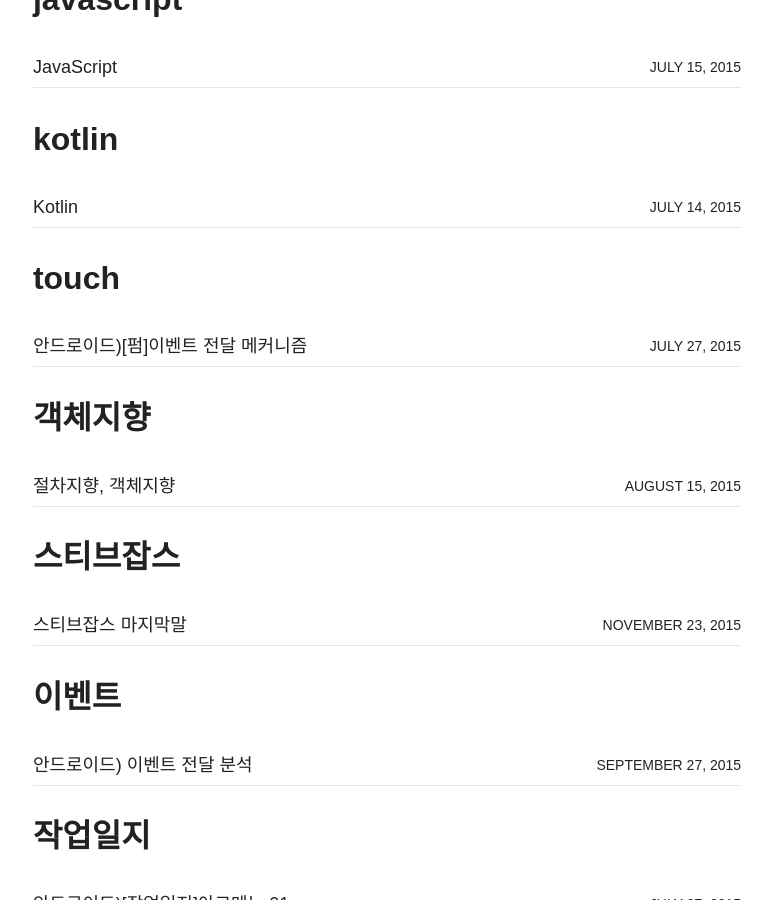
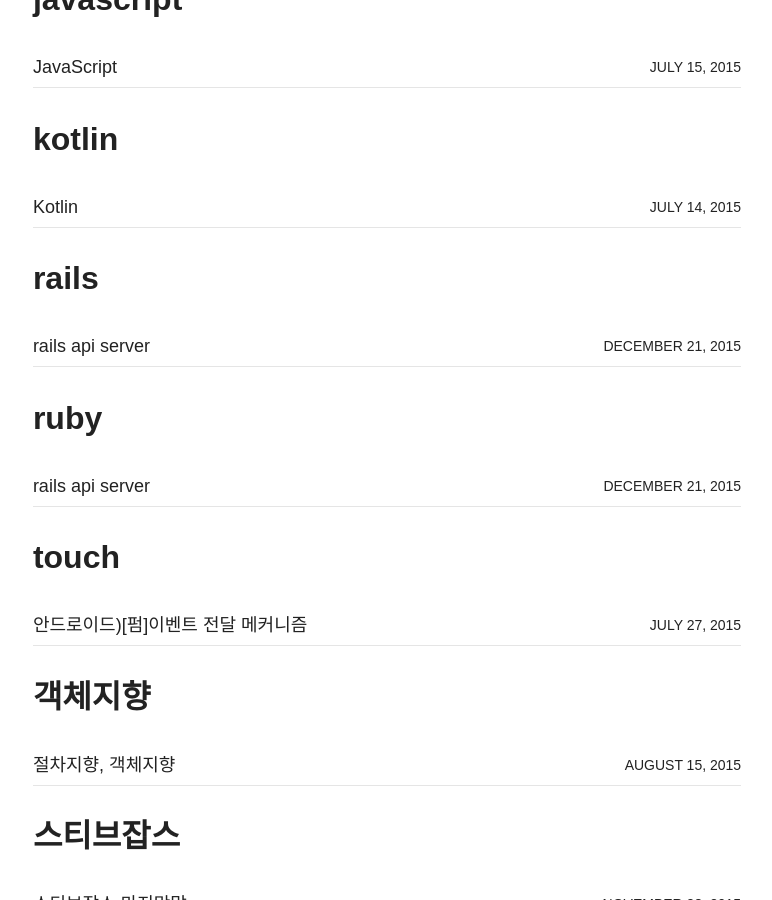
Before and after one commit to steadymoka/moka-a.github.io, a Jekyll site: the page built from tags/index.md, in a window 1280 px wide and 900 px high, scrolled down 2908 px. Shown: the whole window, without its empty margins (253-1025 px from the left). Built offline with Jekyll 4.4.1, drawn with Linux system fonts in a browser that asks for light colours; nearby versions of some CDN libraries; part of the change alters nothing that is shown.

Commit message:
Ruby adventCalendar posting

```diff
--- a/_config.yml
+++ b/_config.yml
@@ -27,6 +27,7 @@ kramdown:
 include: [".htaccess"]
 exclude: ["lib", "config.rb", "Capfile", "config", "log", "Rakefile", "Rakefile.rb", "tmp", "less", "*.sublime-project", "*.sublime-workspace", "test", "spec", "Gruntfile.js", "package.json", "node_modules", "Gemfile", "Gemfile.lock", "LICENSE", "README.md", "vendor"]
 
+disqus: moka
 
 # Site owner
 owner:
--- /dev/null
+++ b/_posts/blog/2015-12-20-adventcalendar.md
@@ -0,0 +1,80 @@
+---
+layout: post
+title: "rails api server"
+modified: 2015-12-20T23:39:55-04:00
+categories: blog
+excerpt:
+tags: [ruby, rails]
+image:
+  feature:
+date: 2015-12-20T23:39:55-04:00
+---
+
+##### ruby korea advent-calendar 20일자 참여 글입니다.
+ [https://ruby-korea.github.io/advent-calendar/](https://ruby-korea.github.io/advent-calendar/)
+
+# Rails API server
+
+{% highlight ruby %}
+resources :episodes # http://localhost/episodes
+resources :zombies, constraints: { subdomain: 'api' } # http://api.localhost/episodes
+resources :humans, constraints: { subdomain: 'api' } # http://api.localhost/episodes
+{% endhighlight %}
+
+{% highlight ruby %}
+resources :episodes # http://localhost/episodes
+
+constraints subdomain: 'api' do
+  resources :zombies # http://api.localhost/episodes
+  resources :humans # http://api.localhost/episodes
+end
+{% endhighlight %}
+서브도메인을 이용할수 있다.
+
+하지만 이렇게만 하면, web site 코드와 api 코드가 같은 폴더아래에 놓이게 된다.
+따라서
+
+{% highlight ruby %}
+constraints subdomain: 'api' do
+  namespace :api do
+    resources :zombies
+  end
+end
+{% endhighlight %}
+해주면 api/zombies#index {:subdomain=>"api"} 로 routing 된다.
+
+{% highlight ruby %}
+# app/controllers/api/zombies_controller.ruby
+module Api
+  class ZombiesController < ApplicationController
+  end
+end
+{% endhighlight %}
+여기서 또, URI 패턴을 보면, http://api.localhost/api/zombies 형태로 api 가 두번나와 중복이 된다.
+이것도 없애 줄수 있다.
+
+{% highlight ruby %}
+constraints subdomain: 'api' do
+  namespace :api, path: '/' do
+    resources :zombies
+  end
+end
+{% endhighlight %}
+해주면 http://api.localhost/zombies 로 중복도니 api 를 하나 없애줄수 있다.
+
+<br>
+{% highlight ruby %}
+# config/initializers/inflections.rb
+ActiveSupport::Inflector.inflections(:en) do |inflect|
+  inflect.acronym 'API'
+end
+
+# app/controllers/api/zombies_controller.ruby
+module API
+  class ZombiesController < ApplicationController
+  end
+end
+{% endhighlight %}
+
+
+###### 출처 : CodeSchool-Surviving APIs with Rails
```
Also changed, not shown: Gemfile.lock.
